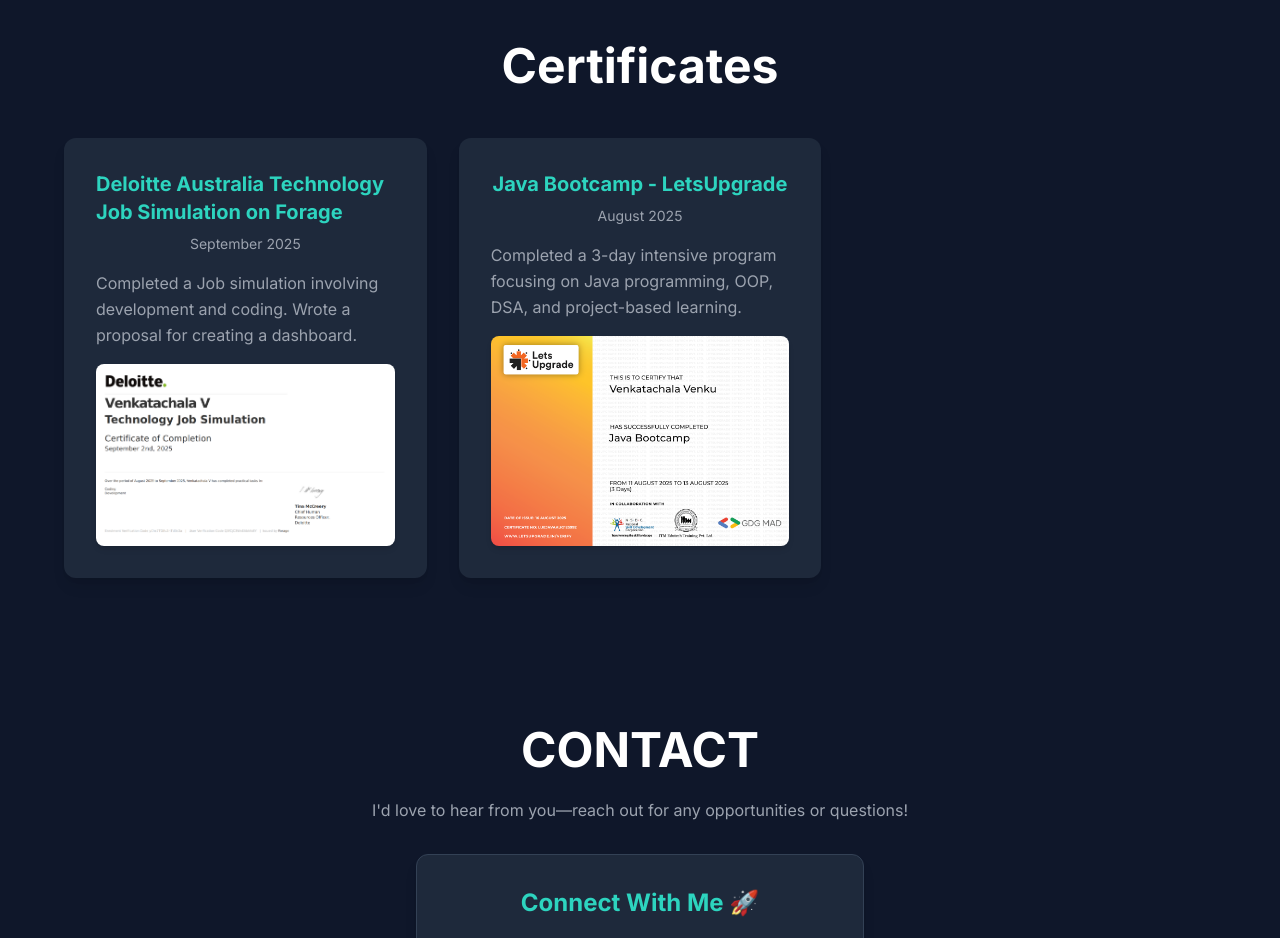
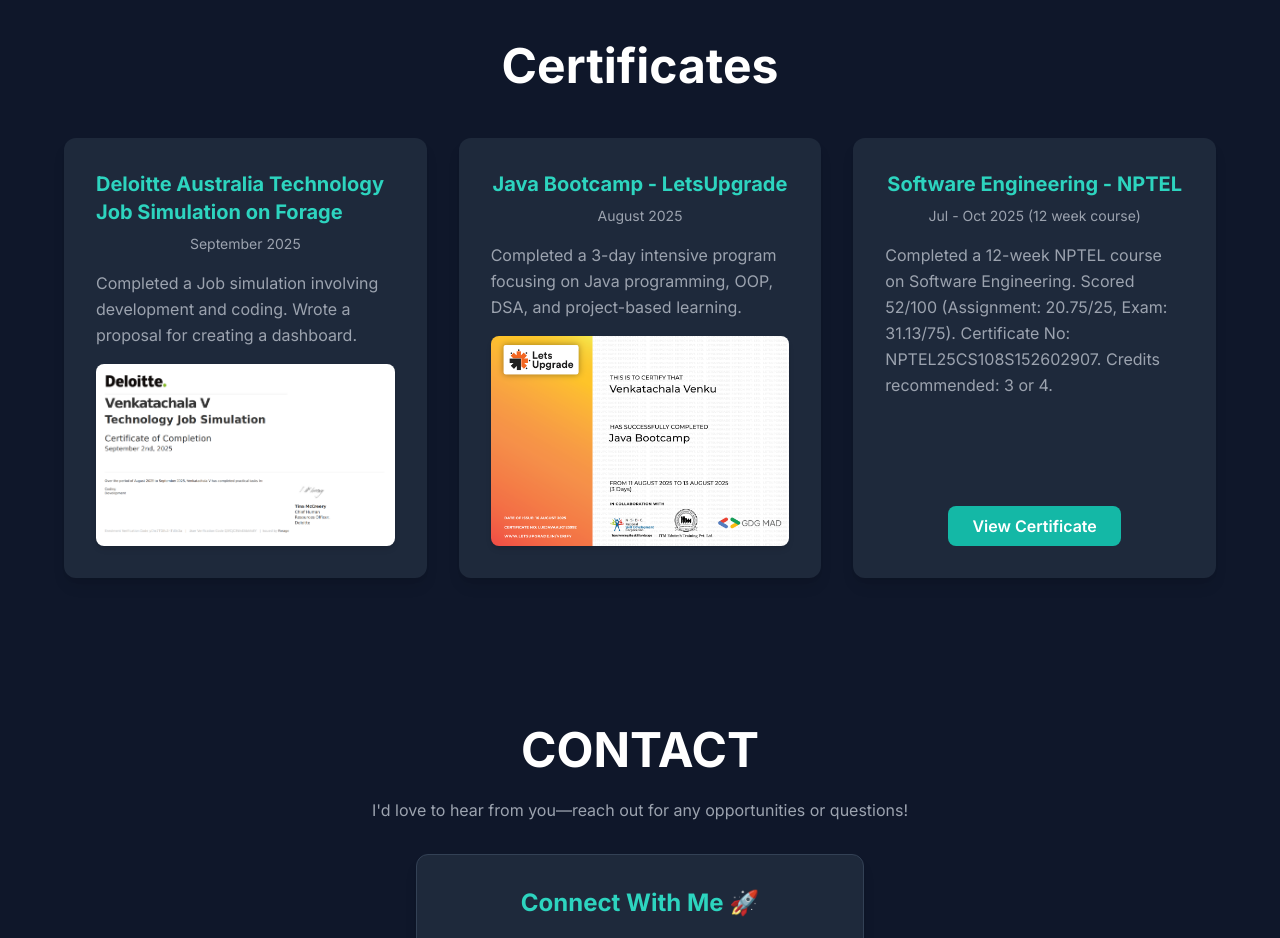
Before and after one commit to Venkatachla/Portfolio, a React (Vite) app: page / in a window 1280 px wide. Shown: the part 4380-5318 px from the top of the page. Built offline with nearby package versions, Linux system fonts and the light colour scheme.

Commit message:
Add NPTEL Software Engineering certificate to certificates section
Co-authored-by: Venkatachla <180186779+Venkatachla@users.noreply.github.com>

```diff
--- a/src/app.jsx
+++ b/src/app.jsx
@@ -487,6 +487,21 @@ const App = () => {
                 <p className="text-gray-400 leading-relaxed mb-4">Completed a 3-day intensive program focusing on Java programming, OOP, DSA, and project-based learning.</p>
                 <img src={javaBootcampCert} alt="Java Bootcamp Certificate" className="w-full h-auto rounded-lg shadow-md mt-auto max-w-xs md:max-w-none" />
               </div>
+              <div className="bg-slate-800 p-8 rounded-xl shadow-lg text-left flex flex-col items-center hover-lift">
+                <h3 className="text-xl font-bold text-teal-400 mb-2">Software Engineering - NPTEL</h3>
+                <p className="text-gray-400 text-sm mb-4">Jul - Oct 2025 (12 week course)</p>
+                <p className="text-gray-400 leading-relaxed mb-4">
+                  Completed a 12-week NPTEL course on Software Engineering. Scored 52/100 (Assignment: 20.75/25, Exam: 31.13/75). Certificate No: NPTEL25CS108S152602907. Credits recommended: 3 or 4.
+                </p>
+                <a
+                  href="https://archive.nptel.ac.in/content/noc/NOC25/SEM2/Ecertificates/106/noc25-cs108/Course/NPTEL25CS108S15260290710962489.pdf"
+                  target="_blank"
+                  rel="noopener noreferrer"
+                  className="mt-auto inline-block bg-teal-500 hover:bg-teal-400 text-white font-semibold py-2 px-6 rounded-lg transition-colors duration-200"
+                >
+                  View Certificate
+                </a>
+              </div>
             </div>
           </div>
         </section>
```
